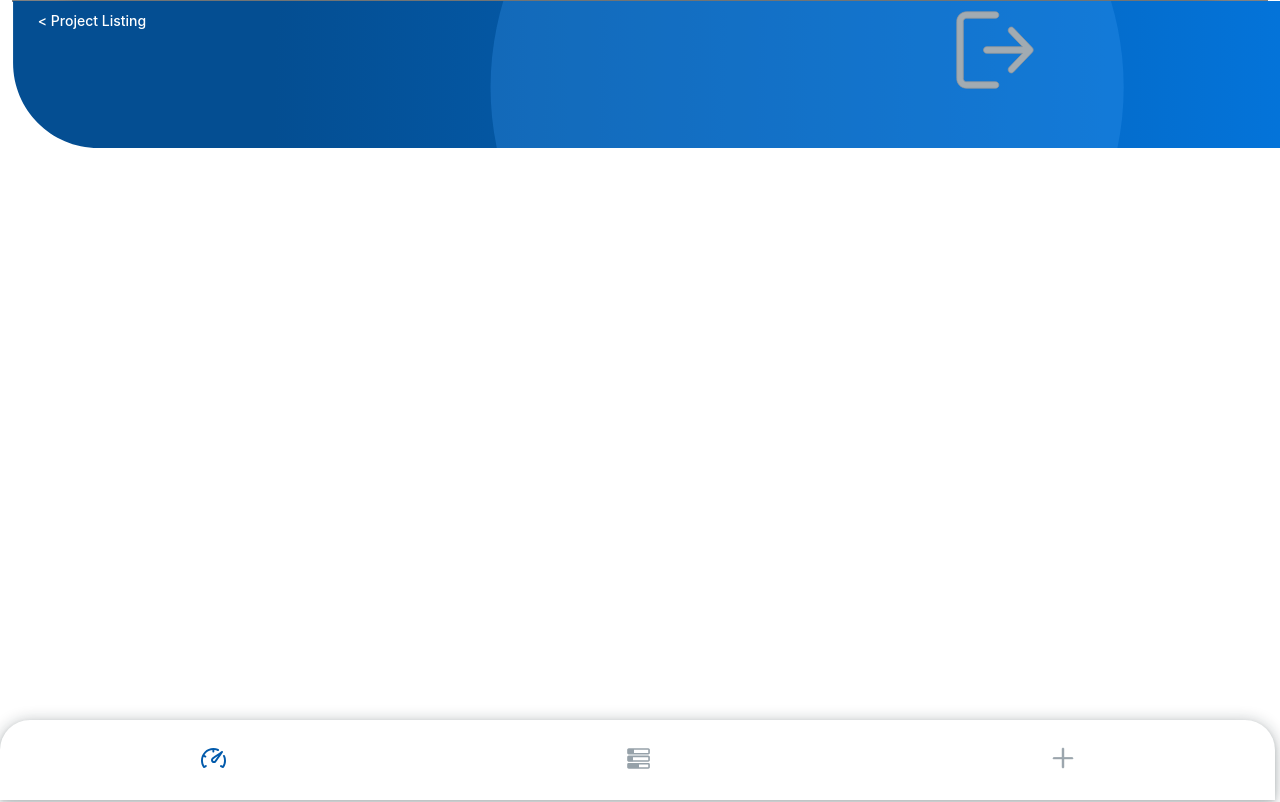
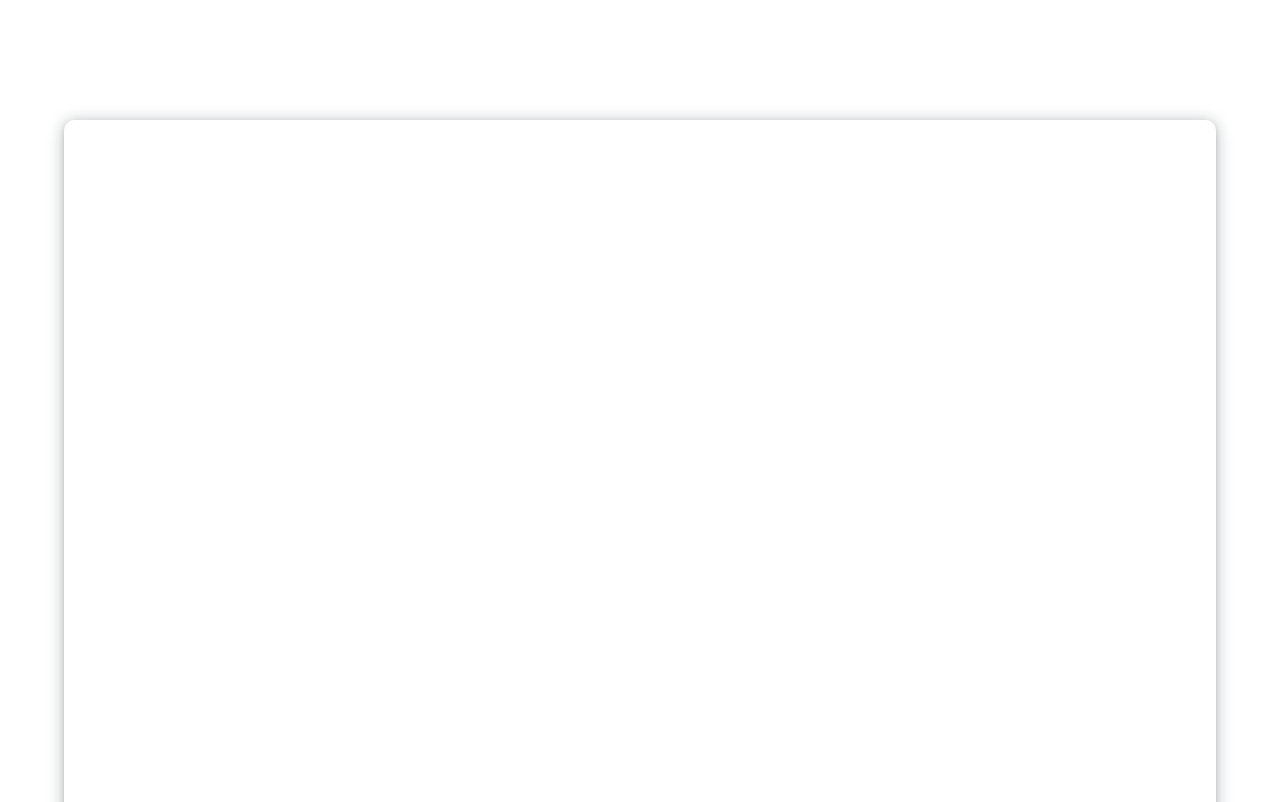
Before and after one commit to Yasin051197/technoprime_assignment_frontend, a React (Create React App) app in the folder frontend/: page /createproject in a window 1280 px wide. Shown: the top 802 px of the page. Built offline with nearby package versions, Linux system fonts and the light colour scheme.

Commit message:
added mob project list file

```diff
--- a/frontend/src/App.js
+++ b/frontend/src/App.js
@@ -1,10 +1,9 @@
 
 import './App.css';
 import Routers from './Routers/Routers';
-import Login from './components/Login';
-import MobCeateProject from './components/MobCeateProject';
+
 import MobProjectList from './components/MobProjectList';
-import NavAndFootbar from './components/NavAndFootbar';
+
 
 function App() {
   return (
--- a/frontend/src/Css/MobCreateProject.css
+++ b/frontend/src/Css/MobCreateProject.css
@@ -49,6 +49,12 @@
     border: 1px solid #2e65c2;
     font-size: 15px;
 }
+
+option{
+    padding: 0%;
+    font-size: 10px;
+    width:10px;
+}
 #Mobcreatep_child2_button button{
     margin-right:10px ;
     width: 100%;
--- a/frontend/src/Css/MobprojectList.css
+++ b/frontend/src/Css/MobprojectList.css
@@ -1,9 +1,12 @@
-#MobProjectL{
+
+
+.MobPL{
     width:90%;
     margin: auto;
-    height: 1200;
+    height: 1200px;
     box-shadow: rgba(14, 30, 37, 0.12) 0px 2px 4px 0px, rgba(14, 30, 37, 0.32) 0px 2px 16px 0px;
     border-radius: 10px;
+    margin-top: 120px;
     margin-bottom: 200px;
     padding-bottom: 20px;
 }
--- a/frontend/src/components/Dashboard.jsx
+++ b/frontend/src/components/Dashboard.jsx
@@ -14,6 +14,7 @@ ChartJS.register(
 const getCounts=async()=>{
   return await axios.get("http://localhost:8080/projectsCounts")
 }
+
 
 
 const Dashboard = () => {
--- a/frontend/src/components/Footer.jsx
+++ b/frontend/src/components/Footer.jsx
@@ -1,4 +1,4 @@
-import React from 'react'
+import React, { useContext } from 'react'
 import "../Css/NavAndFootbar.css"
 import active from "../Assets/Dashboard-active.svg"
 import unactive from "../Assets/Dashboard.svg"
@@ -6,20 +6,23 @@ import active_project_list from "../Assets/Project-list-active.svg"
 import unactive_project_list from "../Assets/Project-list.svg"
 import active_create_project from "../Assets/create-project-active.svg"
 import unactive_create_project from "../Assets/create-project.svg"
+import { useNavigate } from 'react-router-dom'
+import { Authcontext } from '../contexts/AuthContext'
 
 
 const Footer = () => {
+  const navigate=useNavigate()
+  const redirectdashboard=()=>{
+      setTimeout(()=>navigate("/dashboard"),500)
+  }
+  const redirectprojectlist=()=>{
+      setTimeout(()=>navigate("/projectlist"),500)
+  }
+  const redirectcreateproject=()=>{
+      setTimeout(()=>navigate("/createproject"),500)
+  }
+  const pathname=window.location.pathname;
 
-    const redirectdashboard=()=>{
-
-    }
-    const redirectprojectlist=()=>{
-
-    }
-    const redirectcreateproject=()=>{
-
-    }
-    let pathname="/dashboard"
   return (
     <div id="footer">
         <div id="footer_child">
--- a/frontend/src/components/Login.jsx
+++ b/frontend/src/components/Login.jsx
@@ -73,7 +73,7 @@ const Login = () => {
        </div>
        <div id="logo_img1">
         <img src={logo} alt={logo} />
-        <p>Online Project Management</p>
+        <p >Online Project Management</p>
        </div>
        <div id="login">
        <form onSubmit={handlesubmit}>
--- a/frontend/src/components/MobCeateProject.jsx
+++ b/frontend/src/components/MobCeateProject.jsx
@@ -132,7 +132,7 @@ const MobCeateProject = () => {
           if(project.theme!=="" && project.reason!=="" && project.type!=="" && project.division!=="" && project.category!=="" && project.start_date!=="" && project.end_date!=="" && project.priority!=="" && project.department!=="" && project.location!==""){
               let res=await axios.post("http://localhost:8080/createproject",project)
               alert(res.data.msg)
-            //   setTimeout(()=>navigate("/projectlist"),1000)
+              setTimeout(()=>navigate("/projectlist"),1000)
           }
         }
   return (
--- a/frontend/src/components/MobProjectList.jsx
+++ b/frontend/src/components/MobProjectList.jsx
@@ -1,16 +1,15 @@
 import React from 'react'
 import NavAndFootbar from './NavAndFootbar'
 import Footer from './Footer'
-import "../Css/MobprojectList.css"
+import "../Css/MobProjectList.css"
 
 const MobProjectList = () => {
   return (
     <div>
-        <NavAndFootbar />
-        <div id="MobProjectL">
-
+        <div className="MobPL">
+          <div id="MobPL_child1"></div>
+          <div id="MobPL_child2"></div>
         </div>
-        <Footer />
     </div>
   )
 }
--- a/frontend/src/components/NavAndFootbar.jsx
+++ b/frontend/src/components/NavAndFootbar.jsx
@@ -3,15 +3,14 @@ import "../Css/NavAndFootbar.css"
 import header from "../Assets/Header-bg.svg"
 import logout_logo from "../Assets/Logout.svg"
 import { Authcontext } from '../contexts/AuthContext'
-import Footer from './Footer'
-// import { useNavigate } from 'react-router-dom'
+import { useNavigate } from 'react-router-dom'
 
 const NavAndFootbar = () => {
-  // const navigate=useNavigate()
+  const navigate=useNavigate()
   const {logout}=useContext(Authcontext)
   const redirectlogout=()=>{
     logout()
-    // setTimeout(()=>navigate("/"),500)
+    setTimeout(()=>navigate("/"),500)
 }
   return (
     <div id="NavAndFootbar">
```
